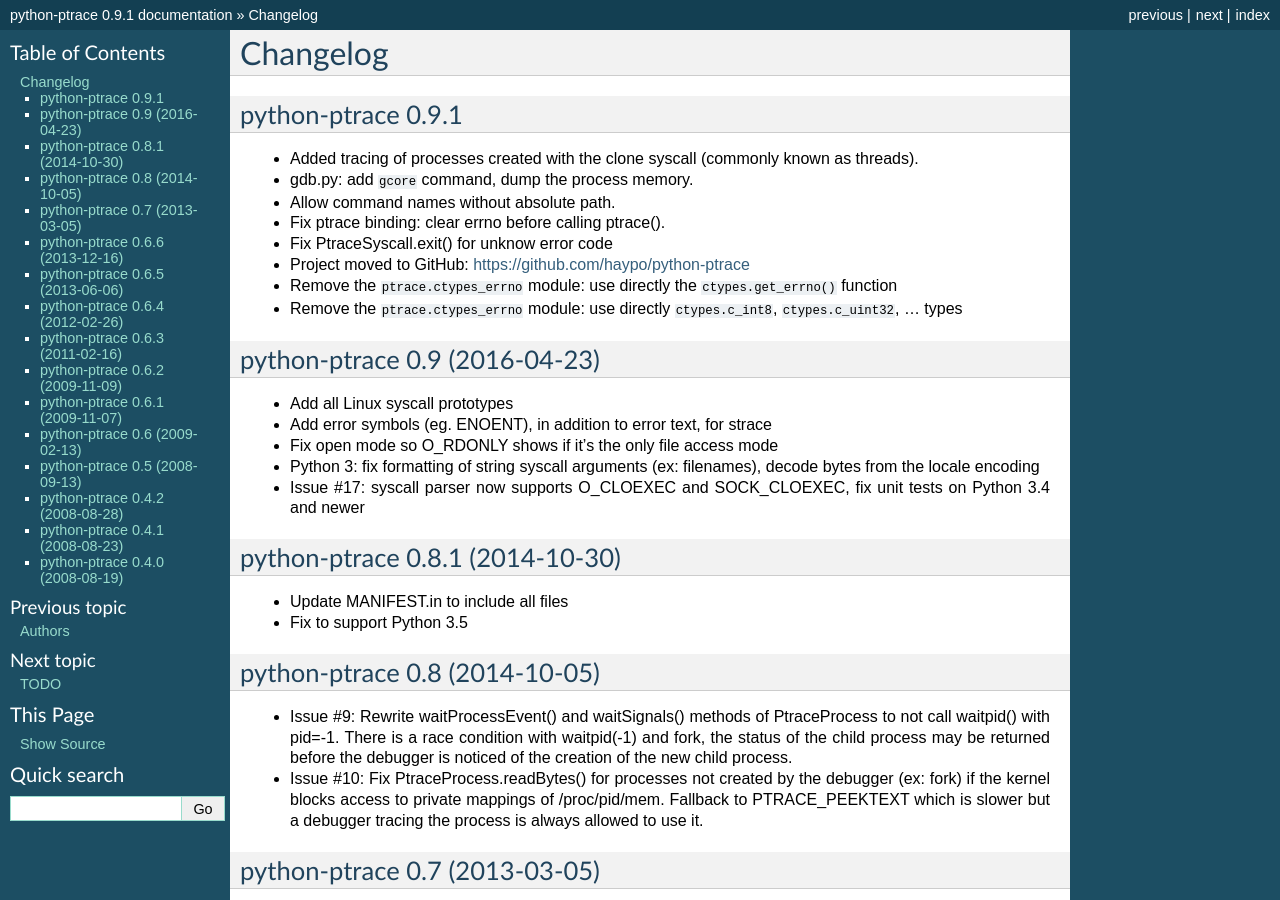
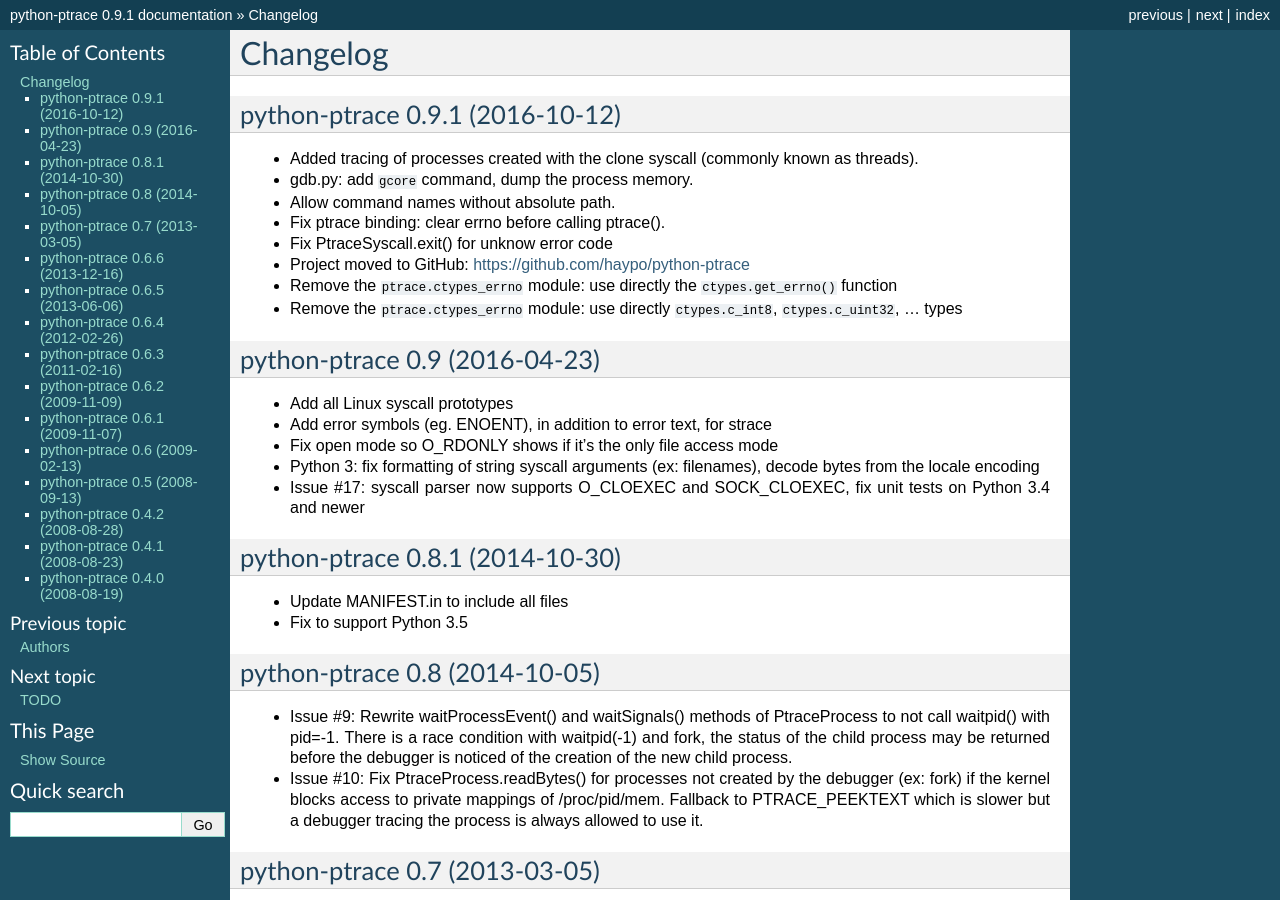
Before and after one commit to vstinner/python-ptrace, a Sphinx documentation site: the page built from doc/changelog.rst, in a window 1280 px wide and 900 px high. Built offline with Sphinx 7.4.7, drawn with Linux system fonts in a browser that asks for light colours.

Commit message:
prepare 0.9.1 release

```diff
--- a/doc/changelog.rst
+++ b/doc/changelog.rst
@@ -3,8 +3,8 @@
 Changelog
 =========
 
-python-ptrace 0.9.1
--------------------
+python-ptrace 0.9.1 (2016-10-12)
+--------------------------------
 
 * Added tracing of processes created with the clone syscall (commonly known as
   threads).
--- a/setup.py
+++ b/setup.py
@@ -4,7 +4,7 @@
 #  - git pull --rebase  # check that there is no incoming changesets
 #  - run tests, type: tox
 #  - check version in ptrace/version.py and doc/conf.py
-#  - set release date in the ChangeLog
+#  - set release date in doc/changelog.rst
 #  - check that "python setup.py sdist" contains all files tracked by
 #    the SCM (Mercurial): update MANIFEST.in if needed
 #  - git commit -a
```
